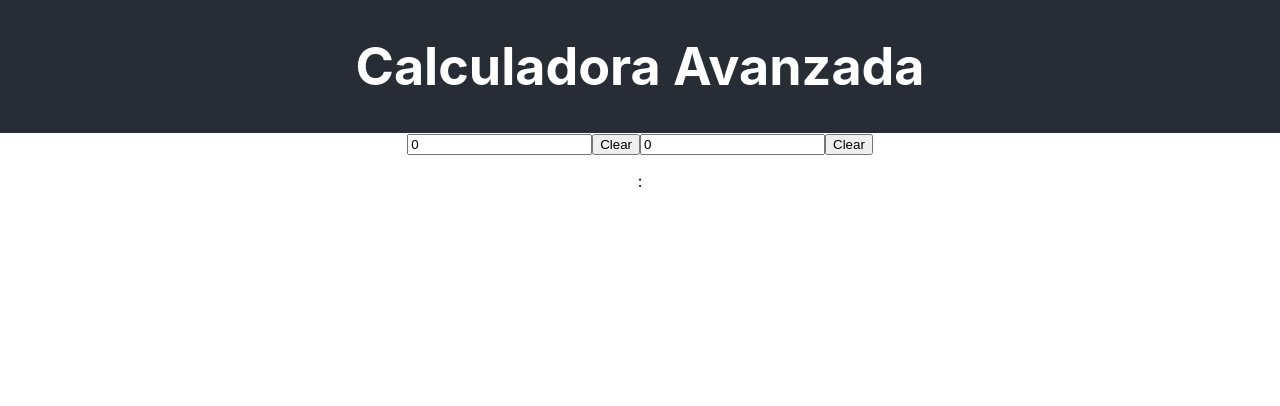
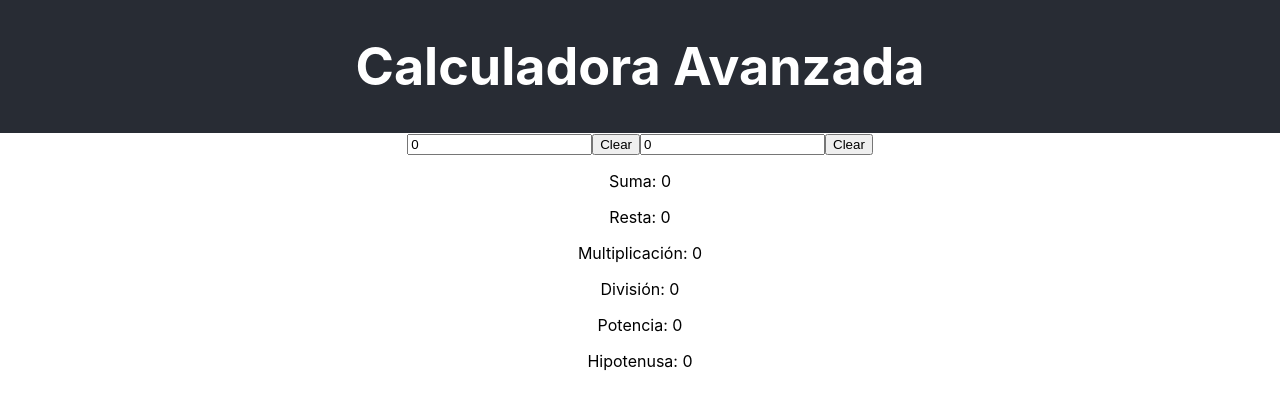
Before and after one commit to joacoabregu/calculadora-avanzada, a React (Create React App) app: page / in a window 1280 px wide. Shown: the top 406 px of the page. Built offline with nearby package versions, Linux system fonts and the light colour scheme.

Commit message:
added dispatch functions

```diff
--- a/src/App.js
+++ b/src/App.js
@@ -2,17 +2,31 @@ import './App.css';
 import Display from './components/Display';
 import Calculations from './components/Calculations';
 import {connect} from 'react-redux';
-
+import {valueOne, valueTwo} from './state/action';
 
 function App(props) {
+  function handleValueOne(e){
+    props.dispatch(valueOne(e.target.value))
+  }
+  function handleValueTwo(e){
+    props.dispatch(valueTwo(e.target.value))
+  }
+  let results = [
+    {text: 'Suma', value: props.add},
+    {text: 'Resta', value: props.substract},
+    {text: 'Multiplicación', value: props.multiply},
+    {text: 'División', value: props.divide},
+    {text: 'Potencia', value: props.pow},
+    {text: 'Hipotenusa', value: props.hypot}
+  ];
   return (
     <div className="App">
       <header className="App-header">
         <h1>Calculadora Avanzada</h1>
       </header>
-      <Display value={props.valueOne}/>
-      <Display value={props.valueTwo}/>
-      <Calculations />
+      <Display value={props.valueOne} handleValue={handleValueOne}/>
+      <Display value={props.valueTwo} handleValue={handleValueTwo}/>
+      {results.map((result , index) => <Calculations text={result.text} value={result.value}  key={index}/>) }
     </div>
   );
 }
```
